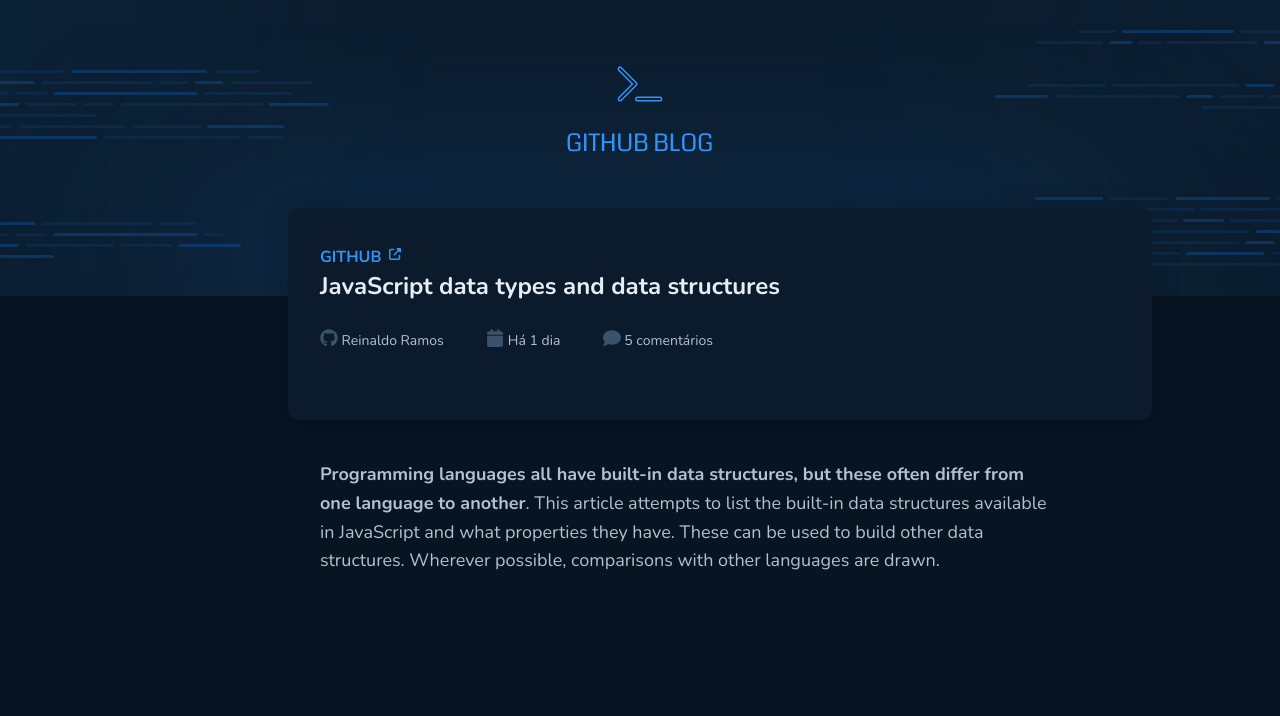
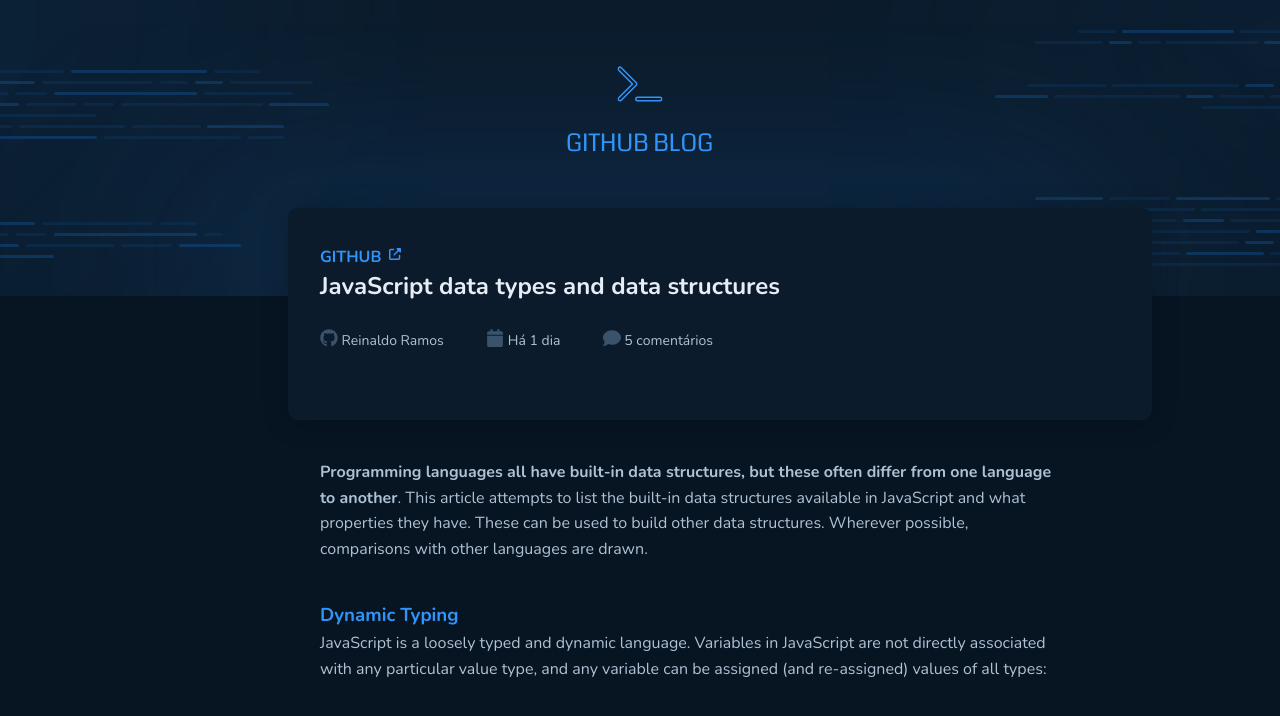
Before and after one commit to ReinaldoARamos/GItHub_Blog, a React (Vite) app: page /post in a window 1280 px wide. Shown: the top 716 px of the page. Built offline with nearby package versions, Linux system fonts and the light colour scheme.

Commit message:
Estilizando h3 com mais conteúdos

```diff
--- a/src/Pages/Post/Components/PostContent/index.tsx
+++ b/src/Pages/Post/Components/PostContent/index.tsx
@@ -5,16 +5,27 @@
   return (
     <PostContentContainer>
       <PostCard>
-        <RegularText color="text">
-        <strong>
-             Programming languages all have built-in data structures, but these
-          often differ from one language to another</strong>.
-           This article attempts to
-          list the built-in data structures available in JavaScript and what
-          properties they have. These can be used to build other data
-          structures. Wherever possible, comparisons with other languages are
-          drawn.
+        <RegularText color="text" size="m">
+          <strong>
+            Programming languages all have built-in data structures, but these
+            often differ from one language to another
+          </strong>
+          . This article attempts to list the built-in data structures available
+          in JavaScript and what properties they have. These can be used to
+          build other data structures. Wherever possible, comparisons with other
+          languages are drawn.
         </RegularText>
+
+        <div>
+          <h3> Dynamic Typing </h3>
+          <RegularText size="m" color="text">
+            {" "}
+            JavaScript is a loosely typed and dynamic language. Variables in
+            JavaScript are not directly associated with any particular value
+            type, and any variable can be assigned (and re-assigned) values of
+            all types:
+          </RegularText>
+        </div>
       </PostCard>
     </PostContentContainer>
   );
--- a/src/Pages/Post/Components/PostContent/style.ts
+++ b/src/Pages/Post/Components/PostContent/style.ts
@@ -20,4 +20,16 @@
     color: ${({ theme }) => theme.colors["base-text"]};
     font-weight: 700;
   }
+
+  h3 {
+    color: ${({ theme }) => theme.colors["base-blue"]};
+    margin-top: 40px;
+  }
+
+  div {
+    p {
+      margin-top: 3px;
+      margin-bottom: 24px;
+    }
+  }
 `;
```
